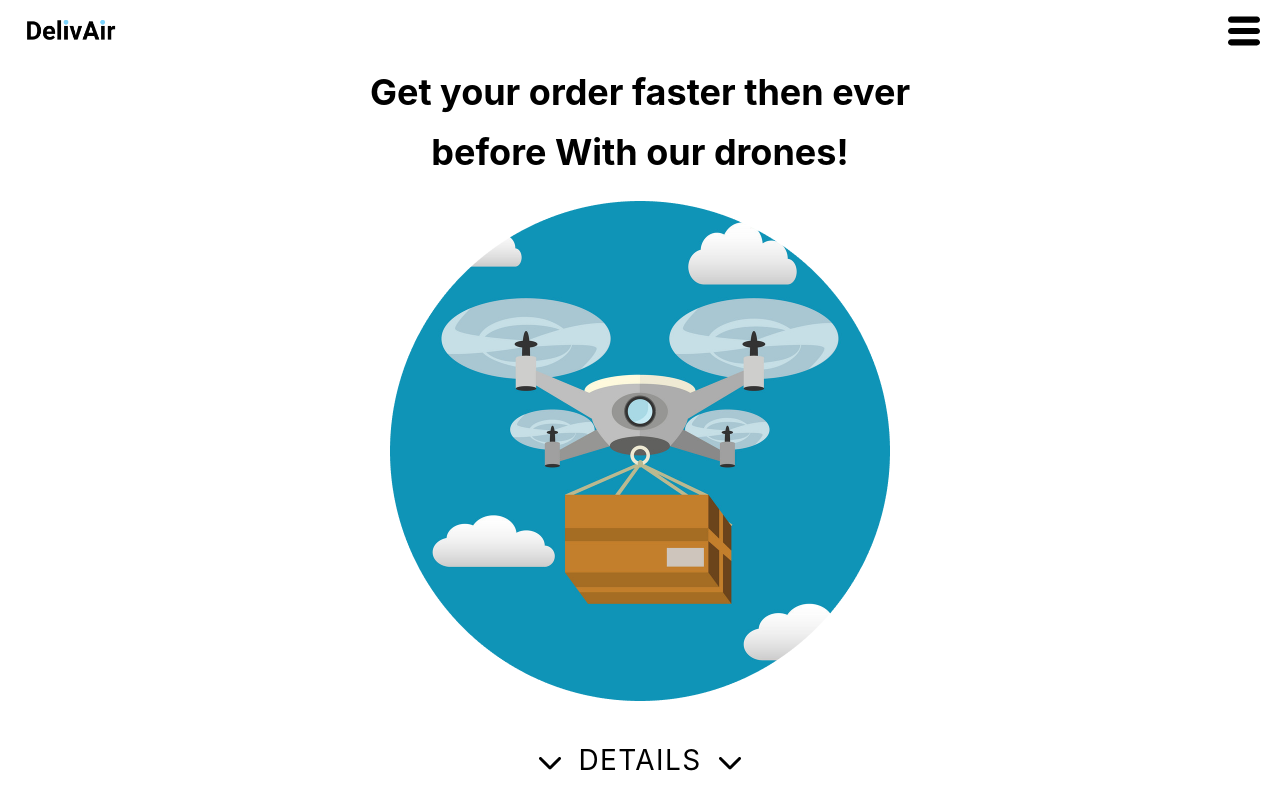
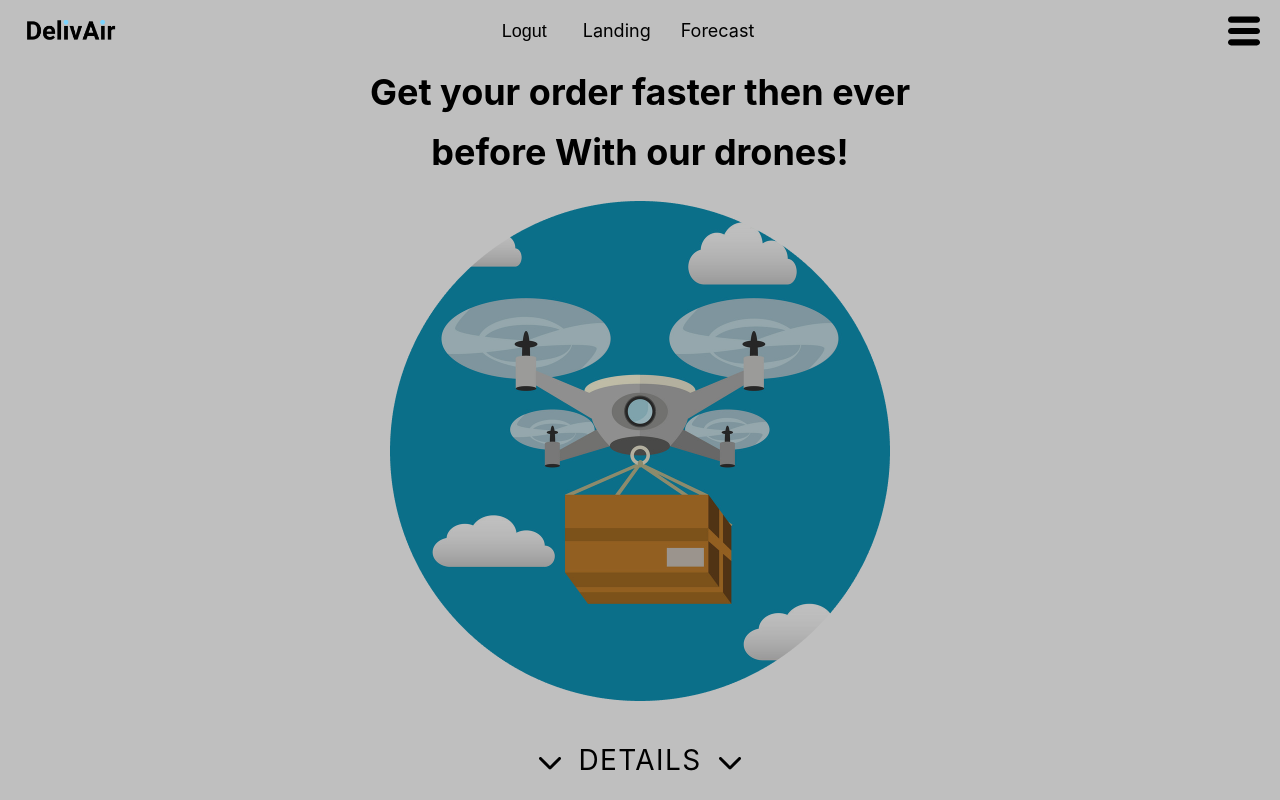
Before and after one commit to Bohdan-Panamarenko/react, a React (Create React App) app: page / in a window 1280 px wide. Shown: the top 800 px of the page. Built offline with nearby package versions, Linux system fonts and the light colour scheme; sample sign-in values are in the browser's storage.

Commit message:
class-app fix

```diff
--- a/src/App.css
+++ b/src/App.css
@@ -1,38 +1,21 @@
-.App {
-  text-align: center;
+nav#app-nav {
+  display: block;
+  display: flex;
+  justify-content: center;
+  padding: 20px;
 }
 
-.App-logo {
-  height: 40vmin;
-  pointer-events: none;
+#app-nav > * {
+  margin-right: 30px;
 }
 
-@media (prefers-reduced-motion: no-preference) {
-  .App-logo {
-    animation: App-logo-spin infinite 20s linear;
-  }
+#app-nav:last-child {
+  margin-right: 0;
 }
 
-.App-header {
-  background-color: #282c34;
-  min-height: 100vh;
-  display: flex;
-  flex-direction: column;
-  align-items: center;
-  justify-content: center;
-  font-size: calc(10px + 2vmin);
-  color: white;
+#logout-container button {
+  font-size: 18px;
+  background-color: transparent;
+  border: none;
+  cursor: pointer;
 }
-
-.App-link {
-  color: #61dafb;
-}
-
-@keyframes App-logo-spin {
-  from {
-    transform: rotate(0deg);
-  }
-  to {
-    transform: rotate(360deg);
-  }
-}
--- a/src/App.tsx
+++ b/src/App.tsx
@@ -6,17 +6,19 @@ import { Component } from 'react';
 import {
   BrowserRouter as Router,
   Switch,
-    Route
+  Link
 } from "react-router-dom";
 import { Redirect } from 'react-router';
+import { PublicRoute } from './components/Routes/PublicRoute';
+import { PrivatRoute } from './components/Routes/PrivatRoute';
 
 interface State {
   username: string,
   password: string
 }
 
-class App extends Component <any, State> {
-    constructor(props: any) {
+class App extends Component <{}, State> {
+  constructor(props: {}) {
     super(props);
 
     this.state = {
@@ -25,32 +27,49 @@ class App extends Component <any, State> {
     };
   }
 
+  private logout = () => {
+    localStorage.removeItem('username');
+    localStorage.removeItem('password');
+    window.location.reload();
+  }
+
+  private LoginLink(props: {isLoggedIn: boolean}): React.ReactElement {
+    if (!props.isLoggedIn) {
+      return (
+        <Link to="/login">Sign in</Link>
+      );
+    }
+    return (
+      <div id="logout-container">
+        <button onClick={this.logout}>Logut</button>
+      </div>
+    );
+  }
+
+  private PrivateLink(props: { path: string, text: string, isLoggedIn: boolean}): React.ReactElement | undefined {
+    if (props.isLoggedIn) {
+      return (
+        <Link to={props.path}>{props.text}</Link>
+      );
+    }
+  }
+
+
+
   render() {
-        const notLoggedIn = this.state.username === "";
+    const isLoggedIn = !(this.state.username === "");
     return (
       <Router>
+        <nav id="app-nav">
+          {this.LoginLink({ isLoggedIn: isLoggedIn})}
+          <Link to="/">Landing</Link>
+          {this.PrivateLink({ path: "/forecast", text: "Forecast", isLoggedIn: isLoggedIn})}
+        </nav>
         <Switch>
-
-            { notLoggedIn && <Route path="/login">
-
-                <SignIn />
-
-            </Route> }
-
-            { !notLoggedIn && <Route path="/forecast">
-
-                <Forecast />
-
-            </Route>}
-
-            <Route exact path="/">
-
-                <Landing />
-
-            </Route>
-
-            <Redirect to="/"/>
-
+          <PublicRoute Component={SignIn} restricted={true} isLoggedIn={isLoggedIn} path="/login" exact />
+          <PrivatRoute Component={Forecast} isLoggedIn={isLoggedIn} path="/forecast" exact />
+          <PublicRoute Component={Landing} restricted={false} isLoggedIn={isLoggedIn} path="/" exact />
+          <Redirect to="/" exact />
         </Switch>
       </Router>
     );
--- a/src/components/Forecast/Forecast.tsx
+++ b/src/components/Forecast/Forecast.tsx
@@ -8,8 +8,8 @@ interface State {
   city: string
 }
 
-export default class Forecast extends Component <any, State> {
-    constructor(props: any) {
+export default class Forecast extends Component <{}, State> {
+  constructor(props: {}) {
     super(props);
 
     this.state = {
@@ -22,34 +22,38 @@ export default class Forecast extends Component <any, State> {
     this.getForecast(this.state.city);
   }
 
-    updateCity = (event: SyntheticEvent) => {
+  private updateCity = (event: SyntheticEvent) => {
     this.setState({city: (event.target as HTMLInputElement).value});
-    }
+  };
 
-    getForecast(city: string) {
+  private getForecast(city: string) {
     let key = '9eaf1cb25963c5f59244fa7e03c68cc8';
     let url = 'http://api.openweathermap.org/data/2.5/weather?q=' + city + '&APPID=' + key;
     fetch(url)
         .then(response => response.json())
         .then(response => this.setState({forecast: response}))
         .catch(() => { this.setState({ forecast: { cod: 404 } }); });
+  };
+
+  private logout = () => {
+    localStorage.removeItem('username');
+    localStorage.removeItem('password');
+    window.location.reload();
   }
+
+
 
 
 
   render() {
     return (
       <div id="forecast-container">
-
         <form id="choose-city">
-
           <label htmlFor="city">Print your city</label>
           <input type="text" id="city" name="city" placeholder={this.state.city} onChange={this.updateCity} />
           <button id="show-forecast-button" onClick={(event: SyntheticEvent) => {
-
             event.preventDefault();
             this.getForecast(this.state.city);
-
           }}>Show forecast</button>
 
         </form>
@@ -59,11 +63,7 @@ export default class Forecast extends Component <any, State> {
         </div>
 
         <div id="logout-container">
-                    <button onClick={() => {
-                        localStorage.removeItem('username');
-                        localStorage.removeItem('password');
-                        window.location.reload();
-                    }}>Logut</button>
+          <button onClick={this.logout}>Logut</button>
         </div>
 
       </div>
--- a/src/components/Forecast/ForecastTable/ForecastTable.tsx
+++ b/src/components/Forecast/ForecastTable/ForecastTable.tsx
@@ -6,7 +6,7 @@ interface Props {
 }
 
 
-export default class ForecastTable extends Component <Props, any> {
+export default class ForecastTable extends Component <Props, {}> {
 
   render() {
     const forecast = this.props.forecast;
@@ -19,12 +19,9 @@ export default class ForecastTable extends Component <Props, any> {
         </div>
       );
     }
-        else {
-
     return (
       <table id="forecast-table">
         <tbody>
-
           <tr>
             <th>City</th>
             <td>{forecast.name}</td>
@@ -45,10 +42,8 @@ export default class ForecastTable extends Component <Props, any> {
             <th>Wind speed</th>
             <td>{forecast.wind?.speed}</td>
           </tr>
-
         </tbody>
       </table>
     );
   }
 }
-}
--- a/src/components/Landing/Landing.tsx
+++ b/src/components/Landing/Landing.tsx
@@ -6,17 +6,25 @@ import HomeImg from './img/Home image.png';
 import Logo from './img/Logo.png';
 import Rectangle from './img/Rectangle 1.jpg';
 
-export default class Landing extends Component {
-  state = {
+interface State {
+  navClosed: boolean
+}
+
+export default class Landing extends Component<{}, State> {
+  constructor(props: {}) {
+    super(props);
+
+    this.state = {
       navClosed: true
     }
+  }
 
-  hideNav = () => {
+  private hideNav = () => {
     this.setState({ navClosed: true});
     document.querySelector('body')?.classList.remove("no-scroll");
   }
 
-  showHideNav = () => {
+  private showHideNav = () => {
     this.setState({ navClosed: !this.state.navClosed});
     document.querySelector('body')?.classList.toggle("no-scroll");
   }
@@ -24,14 +32,9 @@ export default class Landing extends Component {
   render() {
     return(
       <div id="landing-container">
-
         <header id="header">
-
           <img src={Logo} alt="DelivAir" id="logo" />
-
-        <nav className={this.state.navClosed ? "closed" : ""}>
-
-
+          <nav className={this.state.navClosed ? "closed" : ""} id="landing-nav">
             <div className="content">
               <a href="#partners" onClick={this.hideNav}>OUR PARTNERS</a>
               <a href="#tariffs" onClick={this.hideNav}>TARIFFS</a>
@@ -41,26 +44,18 @@ export default class Landing extends Component {
               <button className="mobile-navbar-button-container" onClick={this.showHideNav} >
                 <img src={CloseMenu} alt="Close" id="mobile-navbar-close-button" className="mobile-navbar-button"/>
               </button>
-
             </div>
-
           </nav>
-
           <button className="mobile-navbar-button-container" onClick={this.showHideNav} >
             <img src={BurgerMenu} alt="Menu" id="mobile-navbar-open-button" className="mobile-navbar-button" />
           </button>
-
-
         </header>
-
         <section id="home">
-
           <h1>
             Get your order faster then ever before With our drones!
           </h1>
           <img src={HomeImg} alt="Drone" />
           <span id="details">DETAILS</span>
-
         </section>
 
         <section id="q_a">
@@ -244,8 +239,6 @@ export default class Landing extends Component {
 
         </section>
       </div>
-
-
     );
   }
 }
--- a/src/components/Landing/css/style.css
+++ b/src/components/Landing/css/style.css
@@ -9,17 +9,17 @@ header {
   height: 100px;
   max-width: 1920px; }
 
-nav {
+#landing-nav {
   position: absolute;
   top: 30px;
   right: 0; }
-  nav .content {
+  #landing-nav .content {
     display: flex; }
-    nav .content > * {
+    #landing-nav .content > * {
       margin-right: 50px; }
-    nav .content > *:last-child {
+    #landing-nav .content > *:last-child {
       margin-right: 0; }
-  nav a {
+  #landing-nav a {
     width: 160px;
     height: 40px;
     line-height: 40px;
@@ -28,7 +28,7 @@ nav {
     border-radius: 20px;
     display: block;
     text-align: center; }
-    nav a:hover {
+    #landing-nav a:hover {
       background-color: #F3F4F6; }
 
 #logo {
--- /dev/null
+++ b/src/components/Routes/PrivatRoute.tsx
@@ -0,0 +1,19 @@
+import React from "react";
+import { Redirect, Route } from "react-router-dom";
+
+interface Props {
+  Component: React.ComponentClass,
+  isLoggedIn: boolean,
+  path: string,
+  exact: true | undefined
+}
+
+export const PrivatRoute: React.FC<Props> = ({Component, isLoggedIn, path, exact}) => {
+  return (
+    <Route path={path} exact={exact} render={props =>
+      isLoggedIn ?
+          <Component {...props} />
+      : <Redirect to="/" />
+    } />
+  );
+}
--- /dev/null
+++ b/src/components/Routes/PublicRoute.tsx
@@ -0,0 +1,20 @@
+import React from "react";
+import { Redirect, Route } from "react-router-dom";
+
+interface Props {
+  Component: React.ComponentClass,
+  isLoggedIn: boolean,
+  restricted: boolean,
+  path: string,
+  exact: true | undefined
+}
+
+export const PublicRoute: React.FC<Props> = ({Component, isLoggedIn, restricted, path, exact}) => {
+  return (
+    <Route path={path} exact={exact} render={props =>
+      isLoggedIn && restricted ?
+        <Redirect to="/" />
+      : <Component {...props} />
+    } />
+  );
+}
--- a/src/components/SignIn/SignIn.tsx
+++ b/src/components/SignIn/SignIn.tsx
@@ -1,21 +1,30 @@
 import { Component, SyntheticEvent } from "react";
 import './SignIn.css';
 
-export default class SignIn extends Component {
-    state = {
+interface State {
+  user: string,
+  password: string
+}
+
+export default class SignIn extends Component<{}, State> {
+  constructor(props: {}) {
+    super(props);
+
+    this.state = {
       user: '',
       password: ''
-    };
+    }
+  }
 
-    updateUser = (event: SyntheticEvent) => {
+  private updateUser = (event: SyntheticEvent) => {
     this.setState({user: (event.target as HTMLInputElement).value});
   }
 
-    updatePassword = (event: SyntheticEvent) => {
+  private updatePassword = (event: SyntheticEvent) => {
     this.setState({password: (event.target as HTMLInputElement).value})
   }
 
-    handleFormSubmit = () => {
+  private handleFormSubmit = () => {
     const { user, password } = this.state;
     localStorage.setItem('username', user);
     localStorage.setItem('password', password);
```
Also changed, not shown: src/components/Forecast/ForecastJSON/ForecasstJSON.ts (indentation only), 1 other file (tests, documents, lock files or other folders). Lines whose indentation alone changed are shown as unchanged.
